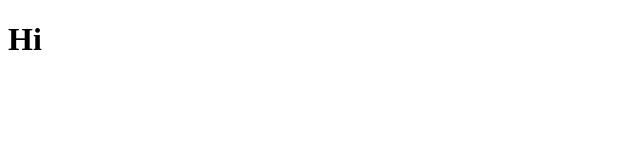
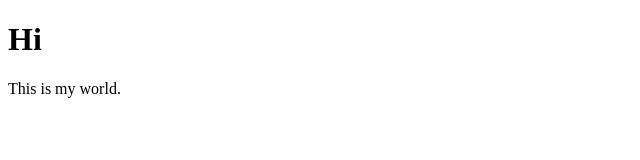
Before and after one commit to UjjwalGhimire/gittestasar16, a plain HTML site: page index.html in a window 1280 px wide. Shown: the whole page, without its empty margins (0-640 px from the left). Drawn offline with Linux system fonts and the light colour scheme.

Commit message:
Update index.html

```diff
--- a/index.html
+++ b/index.html
@@ -7,5 +7,6 @@
 </head>
 <body>
 <h1>Hi</h1>
+	This is my world.
 </body>
 </html>
```
